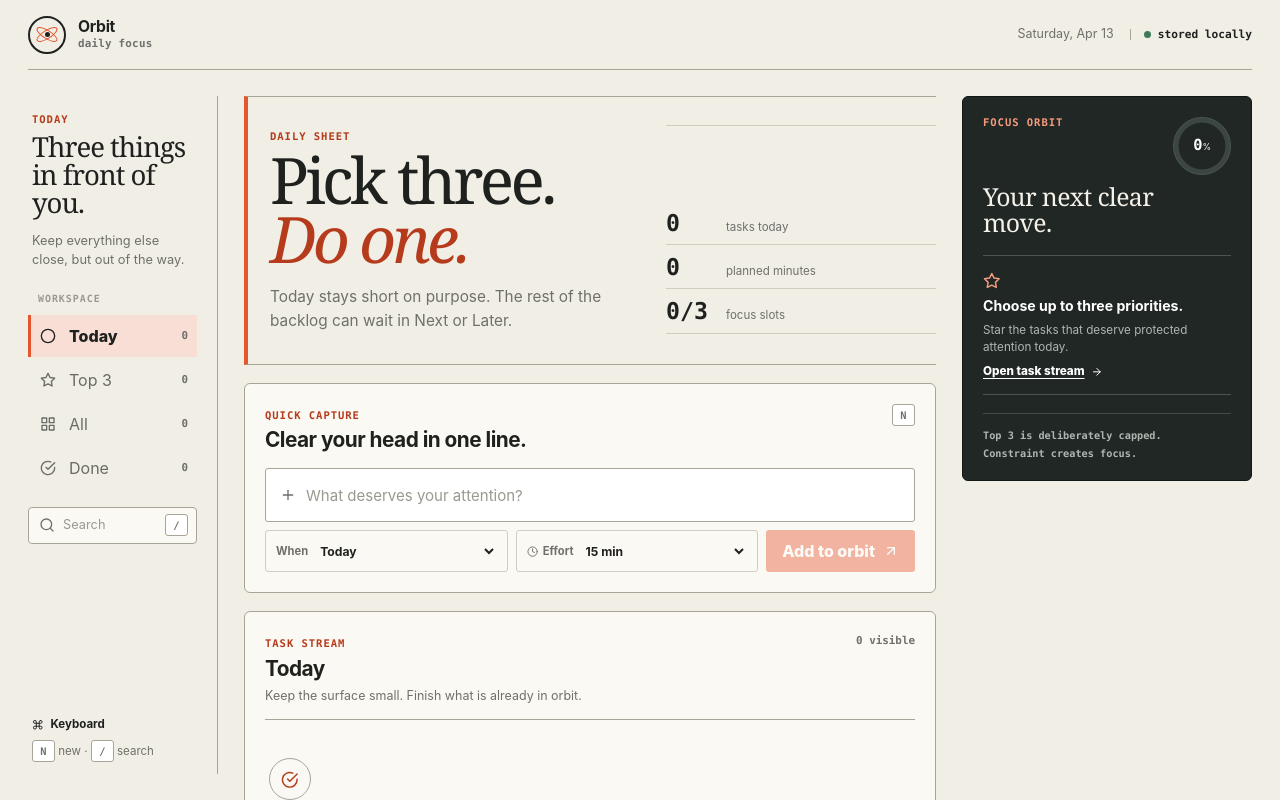
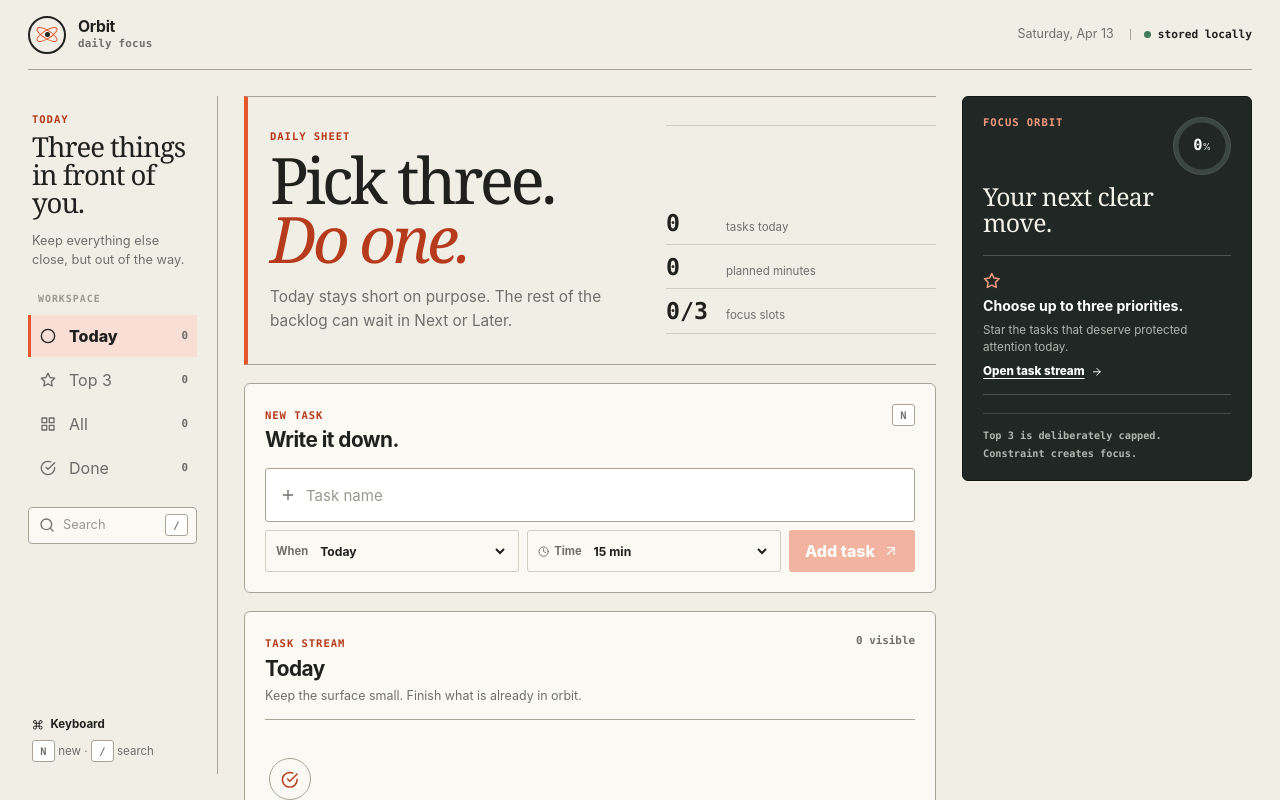
Before and after one commit to MykolaDotsenko/To-Do-List-react-own-implementation, a React (Vite) app: page / in a window 1280 px wide. Shown: the top 800 px of the page. Built offline with nearby package versions, Linux system fonts and the light colour scheme.

Commit message:
Simplify Orbit capture language

```diff
--- a/src/components/AddForm.jsx
+++ b/src/components/AddForm.jsx
@@ -28,8 +28,8 @@ export const AddForm = ({ onAdd, inputRef }) => {
     <section className={s.captureCard} aria-labelledby="capture-title">
       <div className={s.captureHeading}>
         <div>
-          <span className={s.eyebrow}>Quick capture</span>
-          <h2 id="capture-title">Clear your head in one line.</h2>
+          <span className={s.eyebrow}>New task</span>
+          <h2 id="capture-title">Write it down.</h2>
         </div>
         <span className={s.shortcut} aria-hidden="true">N</span>
       </div>
@@ -43,7 +43,7 @@ export const AddForm = ({ onAdd, inputRef }) => {
             value={title}
             onChange={(event) => setTitle(event.target.value)}
             maxLength={160}
-            placeholder="What deserves your attention?"
+            placeholder="Task name"
             aria-label="New task"
             autoComplete="off"
           />
@@ -60,7 +60,7 @@ export const AddForm = ({ onAdd, inputRef }) => {
           </label>
 
           <label className={s.compactField}>
-            <span className={s.inlineLabel}><FiClock aria-hidden="true" /> Effort</span>
+            <span className={s.inlineLabel}><FiClock aria-hidden="true" /> Time</span>
             <select value={estimate} onChange={(event) => setEstimate(Number(event.target.value))}>
               {estimateOptions.map((minutes) => (
                 <option key={minutes} value={minutes}>{minutes} min</option>
@@ -69,7 +69,7 @@ export const AddForm = ({ onAdd, inputRef }) => {
           </label>
 
           <button className={s.primaryButton} type="submit" disabled={!title.trim()}>
-            Add to orbit
+            Add task
             <FiArrowUpRight aria-hidden="true" />
           </button>
         </div>
```
